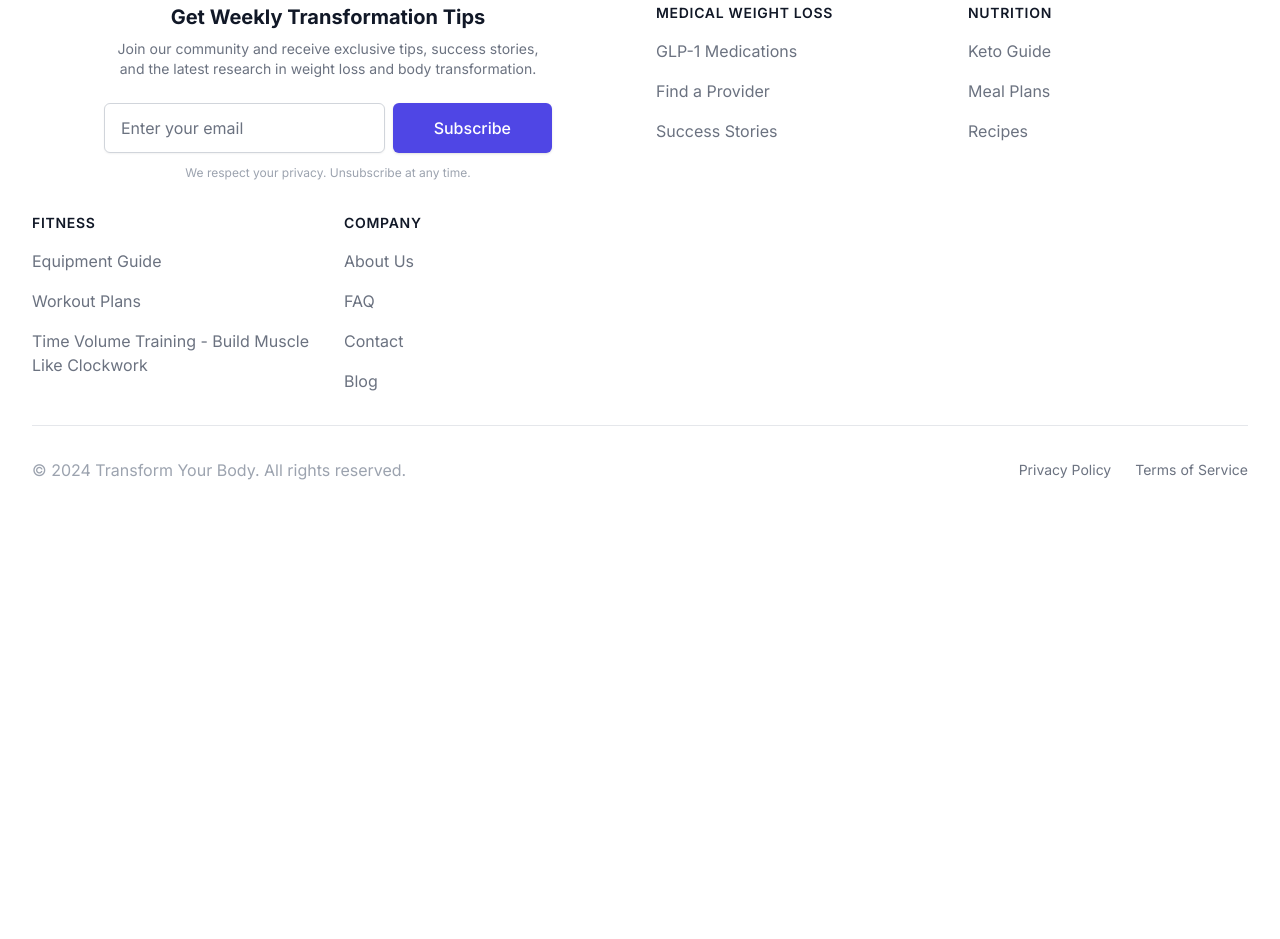
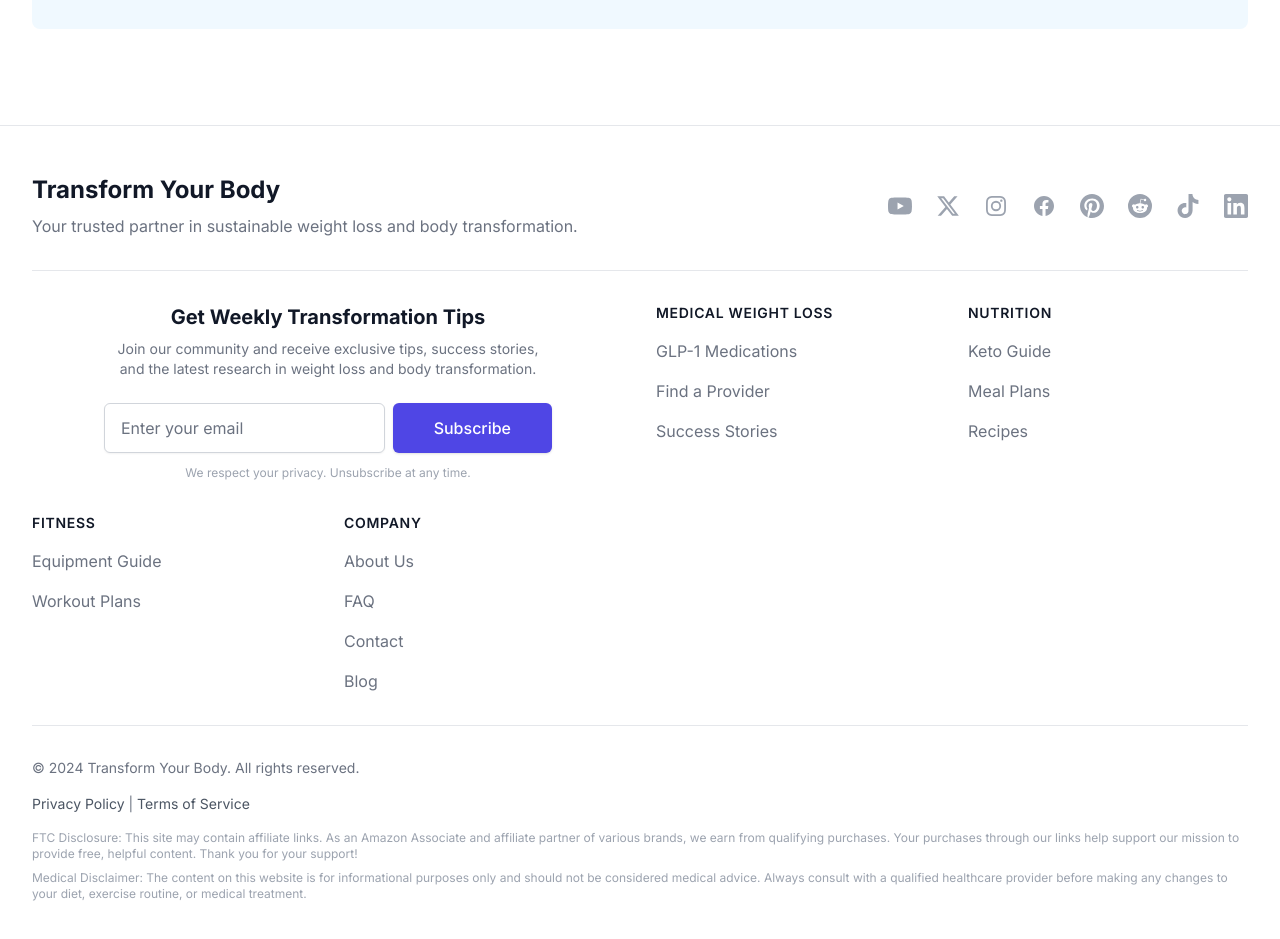
Before and after one commit to crimson-edge/transformation-made-easy, an Astro site: page /about in a window 1280 px wide. Shown: the part 1765-2704 px from the top of the page. Before the commit the page ends 2295 px from the top, so only its background shows below. Built offline with nearby package versions, Linux system fonts and the light colour scheme; Astro itself is replaced by a stand-in of ours; a script that the page names is missing.

Commit message:
Add FTC compliance affiliate disclaimers to footer and about page

```diff
--- a/src/components/Footer.astro
+++ b/src/components/Footer.astro
@@ -133,11 +133,6 @@
                 Workout Plans
               </a>
             </li>
-            <li>
-              <a href="https://f1e699tgvmtjm8pwhh-5um3t0z.hop.clickbank.net" class="text-base text-gray-500 hover:text-gray-900">
-                Time Volume Training - Build Muscle Like Clockwork
-              </a>
-            </li>
           </ul>
         </div>
 
@@ -169,13 +164,23 @@
       </div>
     </div>
 
-    <div class="mt-8 border-t border-gray-200 pt-8 flex flex-col md:flex-row justify-between items-center">
-      <p class="text-base text-gray-400">
-        &copy; {currentYear} Transform Your Body. All rights reserved.
-      </p>
-      <div class="mt-4 md:mt-0 flex space-x-6">
-        <a href="/privacy" class="text-sm text-gray-500 hover:text-gray-900">Privacy Policy</a>
-        <a href="/terms" class="text-sm text-gray-500 hover:text-gray-900">Terms of Service</a>
+    <div class="mt-8 border-t border-gray-200 pt-8">
+      <div class="text-sm text-gray-500">
+        <p class="mb-4">
+          &copy; {currentYear} Transform Your Body. All rights reserved.
+        </p>
+        <p class="mb-4">
+          <a href="/privacy" class="text-gray-600 hover:text-gray-900">Privacy Policy</a> |
+          <a href="/terms" class="text-gray-600 hover:text-gray-900">Terms of Service</a>
+        </p>
+        <div class="text-xs text-gray-400 mt-4">
+          <p class="mb-2">
+            FTC Disclosure: This site may contain affiliate links. As an Amazon Associate and affiliate partner of various brands, we earn from qualifying purchases. Your purchases through our links help support our mission to provide free, helpful content. Thank you for your support!
+          </p>
+          <p>
+            Medical Disclaimer: The content on this website is for informational purposes only and should not be considered medical advice. Always consult with a qualified healthcare provider before making any changes to your diet, exercise routine, or medical treatment.
+          </p>
+        </div>
       </div>
     </div>
   </div>
--- a/src/pages/about.astro
+++ b/src/pages/about.astro
@@ -50,6 +50,16 @@
               <li>Support throughout your transformation journey</li>
             </ul>
           </div>
+
+          <div>
+            <h2 class="text-3xl font-extrabold text-gray-900">Affiliate Disclosure</h2>
+            <p class="mt-4 text-lg text-gray-500">
+              In our commitment to transparency, we want you to know that we may earn commissions from some of the products and services we recommend. As an Amazon Associate and affiliate partner of various brands, we earn from qualifying purchases. This comes at no additional cost to you and helps support our mission to provide valuable, free content. We only recommend products and services we believe will genuinely benefit your transformation journey.
+            </p>
+            <p class="mt-4 text-lg text-gray-500">
+              Additionally, please note that the content on this website is for informational purposes only and should not be considered medical advice. Always consult with a qualified healthcare provider before making any changes to your diet, exercise routine, or medical treatment.
+            </p>
+          </div>
         </div>
       </div>
 
```
